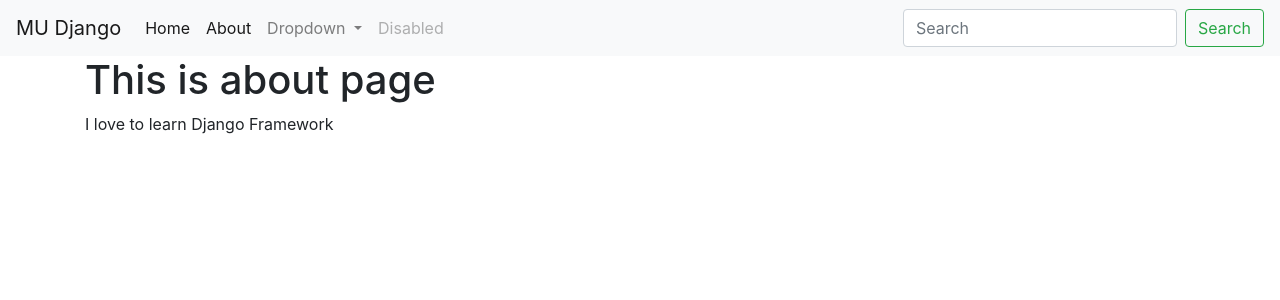
After one commit to cckcoder/mu_web, a Django app: page /about/ in a window 1280 px wide. The commit adds this page. Shown: the top 300 px of the page. Run offline with Django 4.2, Linux system fonts and the light colour scheme.

Commit message:
update: about page

```diff
--- /dev/null
+++ b/blog/templates/blog/about.html
@@ -0,0 +1,13 @@
+{% extends 'blog/base.html' %}
+
+{% block title %}
+<title>About Page</title>
+{% endblock%}
+
+{% block content %}
+<div class="container">
+    <h1>This is about page</h1>
+    <p>I love to learn Django Framework</p>
+</div>
+
+{% endblock %}
--- a/blog/templates/blog/home.html
+++ b/blog/templates/blog/home.html
@@ -1,4 +1,8 @@
 {% extends 'blog/base.html' %}
+
+{% block title %}
+<title>Welcome to Home</title>
+{% endblock%}
 
 {% block content %}
 <div class="container">
```
